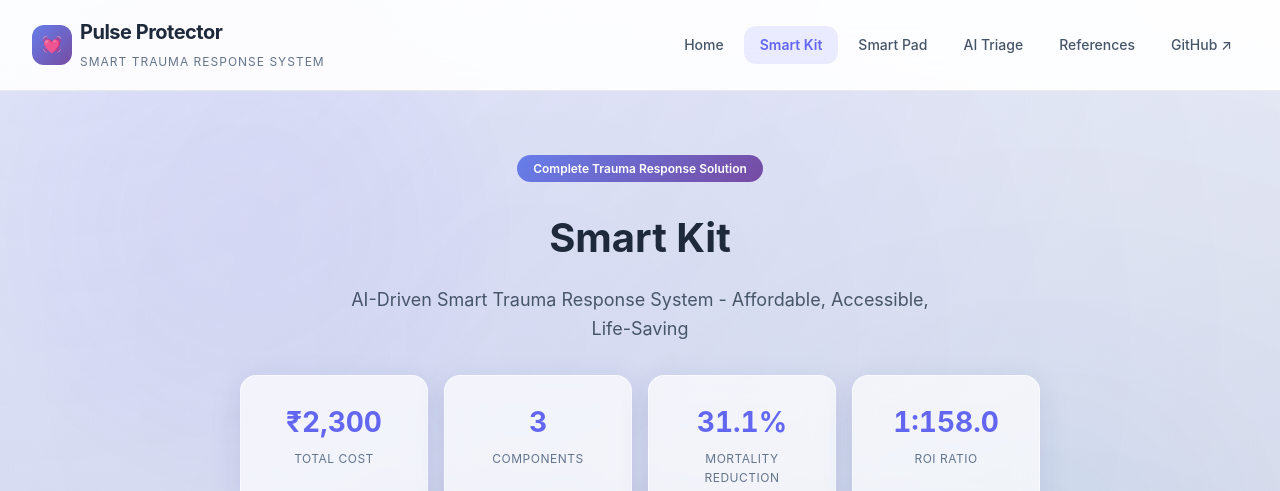
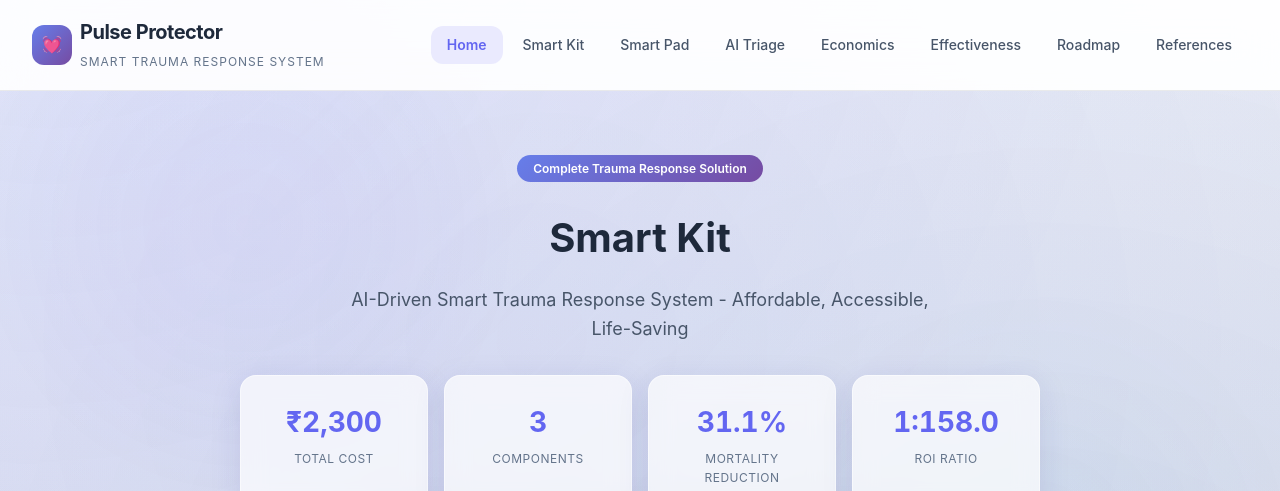
Before and after one commit to DenxVil/Pulse-Protector-, a plain HTML site: page smart-kit.html in a window 1280 px wide. Shown: the top 491 px of the page. Drawn offline with Linux system fonts and the light colour scheme.

Commit message:
Update navigation links in smart-kit.html

```diff
--- a/smart-kit.html
+++ b/smart-kit.html
@@ -33,12 +33,14 @@
                 </div>
             </div>
             <nav class="main-nav" aria-label="Main navigation">
-                <a href="./index.html" class="nav-link">Home</a>
-                <a href="./smart-kit.html" class="nav-link active">Smart Kit</a>
-                <a href="./smart-pad.html" class="nav-link">Smart Pad</a>
-                <a href="./smart-triage.html" class="nav-link">AI Triage</a>
-                <a href="./references.html" class="nav-link">References</a>
-                <a href="https://github.com/DenxVil/Pulse-Protector-" target="_blank" rel="noopener noreferrer" class="nav-link">GitHub ↗</a>
+                <a href="index.html" class="nav-link active">Home</a>
+                <a href="smart-kit.html" class="nav-link">Smart Kit</a>
+                <a href="smart-pad.html" class="nav-link">Smart Pad</a>
+                <a href="smart-triage.html" class="nav-link">AI Triage</a>
+                <a href="economy.html" class="nav-link">Economics</a>
+                <a href="effectiveness.html" class="nav-link">Effectiveness</a>
+                <a href="roadmap.html" class="nav-link">Roadmap</a>
+                <a href="references.html" class="nav-link">References</a>
             </nav>
         </div>
     </header>
```
